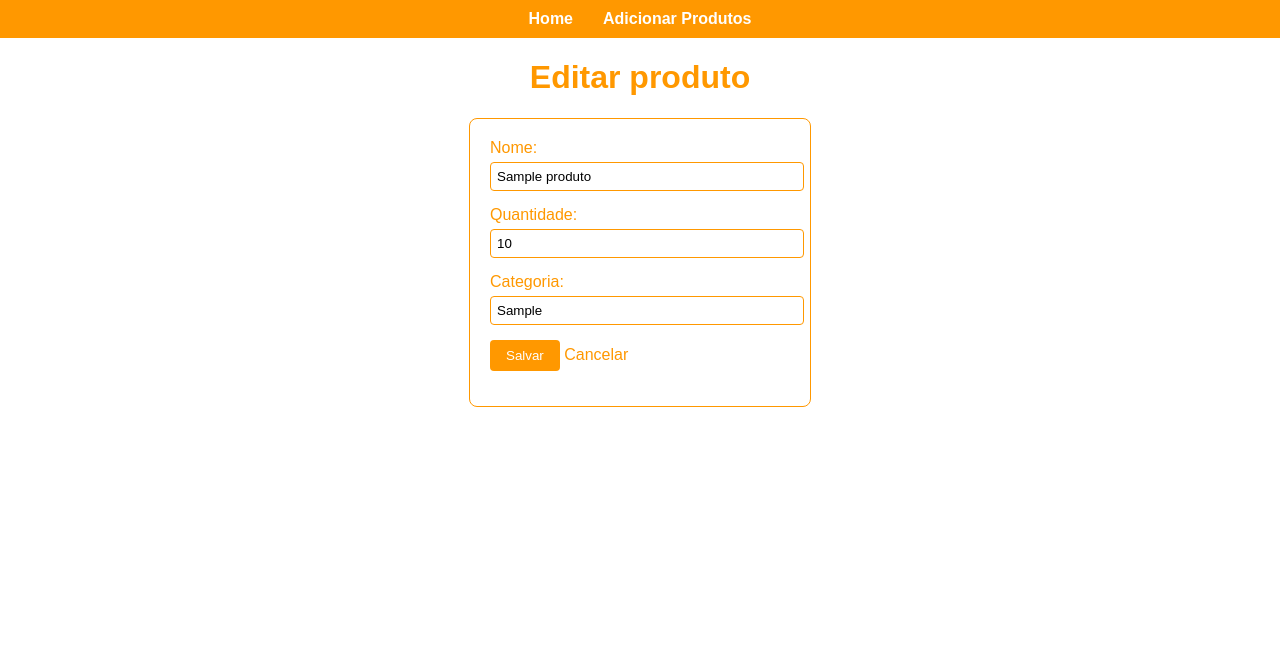
After one commit to mathfajardo/app-estoque-flask-mvc-sql, a Flask app: page /editar/1 in a window 1280 px wide. The commit adds this page. Shown: the top 647 px of the page. Run offline with Flask 3, Linux system fonts and the light colour scheme; tables that the repository leaves empty or names only in its code hold one stand-in row (values such as "Sample post").

Commit message:
Adiciona a função de editar produtos

```diff
--- a/controllers/produtos_controller.py
+++ b/controllers/produtos_controller.py
@@ -24,3 +24,16 @@ def configure_routes(app):
     def remover_produto(id):
         Produto.remover_produto(id)
         return redirect(url_for('index'))
+
+    @app.route("/editar/<int:id>", methods=["POST", "GET"])
+    def editar_produto(id):
+        if request.method == "GET":
+            produto = Produto.get_produto(id)
+            return render_template("edit.html", produto=produto)
+
+        nome = request.form["nome"]
+        quantidade = request.form["quantidade"]
+        categoria = request.form["categoria"]
+
+        Produto.editar_produto(id, nome, quantidade, categoria)
+        return redirect(url_for('index'))
--- a/models/produtos.py
+++ b/models/produtos.py
@@ -40,3 +40,27 @@ class Produto:
             conn.commit()
             cursor.close()
             conn.close()
+
+    @staticmethod
+    def get_produto(id):
+        conn = inicia_db()
+        if conn:
+            cursor = conn.cursor(dictionary=True)
+            query = "SELECT * FROM estoque_braga.produtos WHERE id = %s"
+            cursor.execute(query, (id,))
+            produto = cursor.fetchone()
+            cursor.close()
+            conn.close()
+            return produto
+        return None
+
+    @staticmethod
+    def editar_produto(id, nome, quantidade, categoria):
+        conn = inicia_db()
+        if conn:
+            cursor = conn.cursor()
+            query = "UPDATE estoque_braga.produtos SET nome = %s, quantidade = %s, categoria = %s WHERE id = %s"
+            cursor.execute(query, (nome, quantidade, categoria, id))
+            conn.commit()
+            cursor.close()
+            conn.close()
--- /dev/null
+++ b/views/templates/edit.html
@@ -0,0 +1,32 @@
+{% extends 'base.html' %}
+
+{% block title %}Adicionar produtos{% endblock %}
+
+{% block content %}
+<div>
+    <h1>Editar produto</h1>
+    <div>
+        <form action="{{url_for('editar_produto', id=produto.id)}}" method="POST">
+            <div>
+                <label for="nome">Nome:</label>
+                <input type="text" name="nome" value="{{produto.nome}}" required>
+            </div>
+
+            <div>
+                <label for="quantidade">Quantidade:</label>
+                <input type="number" name="quantidade" value="{{produto.quantidade}}" required>
+            </div>
+
+            <div>
+                <label for="Categoria">Categoria:</label>
+                <input type="text" name="categoria" value="{{produto.categoria}}" required>
+            </div>
+
+            <div>
+                <button type="submit">Salvar</button>
+                <a href="/">Cancelar</a>
+            </div>
+        </form>
+    </div>
+</div>
+{% endblock %}
--- a/views/templates/index.html
+++ b/views/templates/index.html
@@ -22,7 +22,7 @@
                     <td>{{produto.nome}}</td>
                     <td>{{produto.quantidade}}</td>
                     <td>{{produto.categoria}}</td>
-                    <td><a href="">Editar</a></td>
+                    <td><a href="{{ url_for('editar_produto', id=produto.id) }}">Editar</a></td>
                     <td><a href="{{ url_for('remover_produto', id=produto.id)}}" onClick="return confirm('Tem certeza que deseja deletar esse registro?')">Excluir</a></td>
                 </tr>
                 {% endfor %}
```
